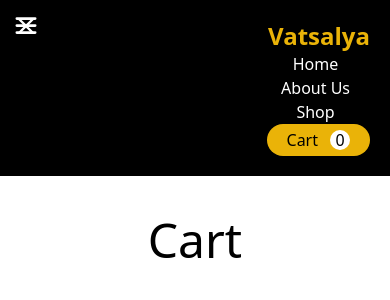
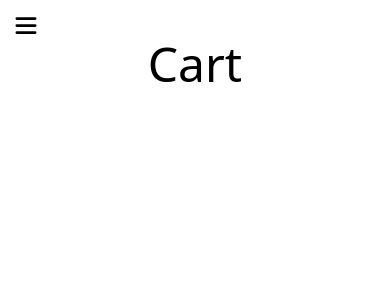
Before and after one commit to Parth-Kakdiya-13/Ecommerce, a React (Vite) app in the folder eCommerce-user/: page /cart in a window 390 px wide. Shown: the top 300 px of the page. Built offline with nearby package versions, Linux system fonts and the light colour scheme.

Commit message:
update:cart

```diff
--- a/eCommerce-user/src/components/Cart.jsx
+++ b/eCommerce-user/src/components/Cart.jsx
@@ -19,8 +19,8 @@ export const Cart = () => {
 
     return (
         <div>
-            <h1 className='text-center text-5xl my-10'>Cart</h1>
-            <div className='flex gap-3'>
+            <h1 className='text-center text-5xl my-10 max-sm:mt-10'>Cart</h1>
+            <div className='gap-3 grid grid-cols-1 sm:grid-cols-3 md:grid-cols-4 max-sm:justify-items-center'>
                 {items.map((list) => {
                     return <ul key={list._id} className='flex flex-col items-start border p-4 rounded shadow-md w-fit h-fix'>
                         <li className='capitalize font-semibold'>{list.title}</li>
--- a/eCommerce-user/src/components/HomePage.jsx
+++ b/eCommerce-user/src/components/HomePage.jsx
@@ -6,9 +6,9 @@ import { Products } from './Products';
 export const HomePage = () => {
     return (
         <div>
-            <div className='flex items-center justify-center gap-36 max-sm:flex-col'>
+            <div className='flex items-center justify-center gap-36 max-sm:flex-col max-md:mt-16'>
                 <div className='max-md:text-center'>
-                    <p className='text-yellow-500 text-xl font-semibold'>A watch is a portable    </p>
+                    <p className='text-yellow-500 text-xl font-semibold'>A watch is a portable</p>
                     <h1 className='text-6xl py-5 max-md:text-4xl'>Smart Diamond<br /> Minimal Store</h1>
                     <p className='text-md'>Experienve your dacible like your deservs to. Safe for<br /> the ears, very for the heart, A treat you your years</p>
                     <button className='px-5 py-2 text-xl rounded-full bg-black text-yellow-500 mt-10'>Explore more</button>
--- a/eCommerce-user/src/components/ListedProducts.jsx
+++ b/eCommerce-user/src/components/ListedProducts.jsx
@@ -33,7 +33,7 @@ export const ListedProducts = () => {
 
 
     return (
-        <div className='mt-10'>
+        <div className='mt-20 sm:mt-10'>
             {error && <p>{error}</p>}
             <div className="flex flex-wrap gap-4 mx-10 justify-center">
                 {error && <p className='text-red-500'>{error}</p>}
--- a/eCommerce-user/src/components/NavigationBar.jsx
+++ b/eCommerce-user/src/components/NavigationBar.jsx
@@ -1,4 +1,4 @@
-import React from 'react'
+import React, { useState } from 'react'
 import { Link, Outlet, useNavigate } from 'react-router-dom'
 import { motion } from 'framer-motion';
 import { CartContext } from '../store/CartContext';
@@ -6,6 +6,8 @@ import { useContext } from 'react';
 
 
 export const NavigationBar = () => {
+
+    const [bar, setBar] = useState(false);
 
     const cartCtx = useContext(CartContext)
 
@@ -15,15 +17,29 @@ export const NavigationBar = () => {
         navigate('/cart')
     }
 
+    function navBarOpen() {
+        console.log("click");
+        setBar(true)
+    }
+
+    function navBarClose() {
+        setBar(false)
+    }
+
     return (
         <header>
-            <span className='sm:hidden absolute top-3 left-3 text-white'>
-                <svg xmlns="http://www.w3.org/2000/svg" width="28" height="28" viewBox="0 0 16 16"><path fill="currentColor" d="M2 3.75A.75.75 0 0 1 2.75 3h10.5a.75.75 0 0 1 0 1.5H2.75A.75.75 0 0 1 2 3.75m0 4A.75.75 0 0 1 2.75 7h10.5a.75.75 0 0 1 0 1.5H2.75A.75.75 0 0 1 2 7.75m0 4a.75.75 0 0 1 .75-.75h10.5a.75.75 0 0 1 0 1.5H2.75a.75.75 0 0 1-.75-.75" /></svg>
+            {!bar && <span className={`sm:hidden absolute z-50 top-3 left-3 z ${!bar ? 'text-black' : 'text-white'}`}>
+                <button onClick={navBarOpen}>
+                    <svg xmlns="http://www.w3.org/2000/svg" width="28" height="28" viewBox="0 0 16 16"><path fill="currentColor" d="M2 3.75A.75.75 0 0 1 2.75 3h10.5a.75.75 0 0 1 0 1.5H2.75A.75.75 0 0 1 2 3.75m0 4A.75.75 0 0 1 2.75 7h10.5a.75.75 0 0 1 0 1.5H2.75A.75.75 0 0 1 2 7.75m0 4a.75.75 0 0 1 .75-.75h10.5a.75.75 0 0 1 0 1.5H2.75a.75.75 0 0 1-.75-.75" /></svg>
+                </button>
+            </span>}
+            {bar && <span className={`sm:hidden absolute z-50 top-3 left-3 z ${!bar ? 'text-black' : 'text-white'}`}>
+                <buton onClick={navBarClose}>
+                    <svg xmlns="http://www.w3.org/2000/svg" width="28" height="28" viewBox="0 0 24 24"><path fill="currentColor" d="m12 13.4l-4.9 4.9q-.275.275-.7.275t-.7-.275t-.275-.7t.275-.7l4.9-4.9l-4.9-4.9q-.275-.275-.275-.7t.275-.7t.7-.275t.7.275l4.9 4.9l4.9-4.9q.275-.275.7-.275t.7.275t.275.7t-.275.7L13.4 12l4.9 4.9q.275.275.275.7t-.275.7t-.7.275t-.7-.275z" /></svg>
+                </buton>
             </span>
-            <span className='sm:hidden absolute top-3 left-3 text-white'>
-                <svg xmlns="http://www.w3.org/2000/svg" width="28" height="28" viewBox="0 0 24 24"><path fill="currentColor" d="m12 13.4l-4.9 4.9q-.275.275-.7.275t-.7-.275t-.275-.7t.275-.7l4.9-4.9l-4.9-4.9q-.275-.275-.275-.7t.275-.7t.7-.275t.7.275l4.9 4.9l4.9-4.9q.275-.275.7-.275t.7.275t.275.7t-.275.7L13.4 12l4.9 4.9q.275.275.275.7t-.275.7t-.7.275t-.7-.275z" /></svg>
-            </span>
-            <nav className='w-4/5 mx-auto flex items-center justify-between p-5 bg-black rounded-full mt-5 max-sm:flex-col max-md:items-end max-md:w-full max-sm:rounded-none max-md:mt-0'>
+            }
+            <nav className={`w-4/5 relative mx-auto flex items-center justify-between p-5 bg-black rounded-full mt-5 max-sm:flex-col max-md:items-end max-md:w-full max-md:rounded-none max-md:mt-0 max-sm:fixed max-sm:-top-52 ${bar ? 'max-sm:top-0' : ' '} `}>
                 <h1 className='text-yellow-500 text-2xl font-semibold'>Vatsalya</h1>
                 <ul className='flex items-center max-sm:flex-col'>
                     <li className='mx-5 text-white hover:text-yellow-500'><Link to="/">Home</Link></li>
--- a/eCommerce-user/src/components/Products.jsx
+++ b/eCommerce-user/src/components/Products.jsx
@@ -29,7 +29,7 @@ export const Products = () => {
                 <h2 className='uppercase text-yellow-500 text-center'>exlpore the awsome</h2>
                 <h1 className='capitalize text-5xl font-thin text-center'>various products</h1>
             </div>
-            <div className="grid grid-cols-1 sm:grid-cols-3 md:grid-cols-4 gap-4 px-36 mt-10 ">
+            <div className="grid grid-cols-1 sm:grid-cols-3 md:grid-cols-4 justify-items-center  mt-10">
                 {data.length > 0 ? (
                     data.map((list, index) => (
                         <div
```
